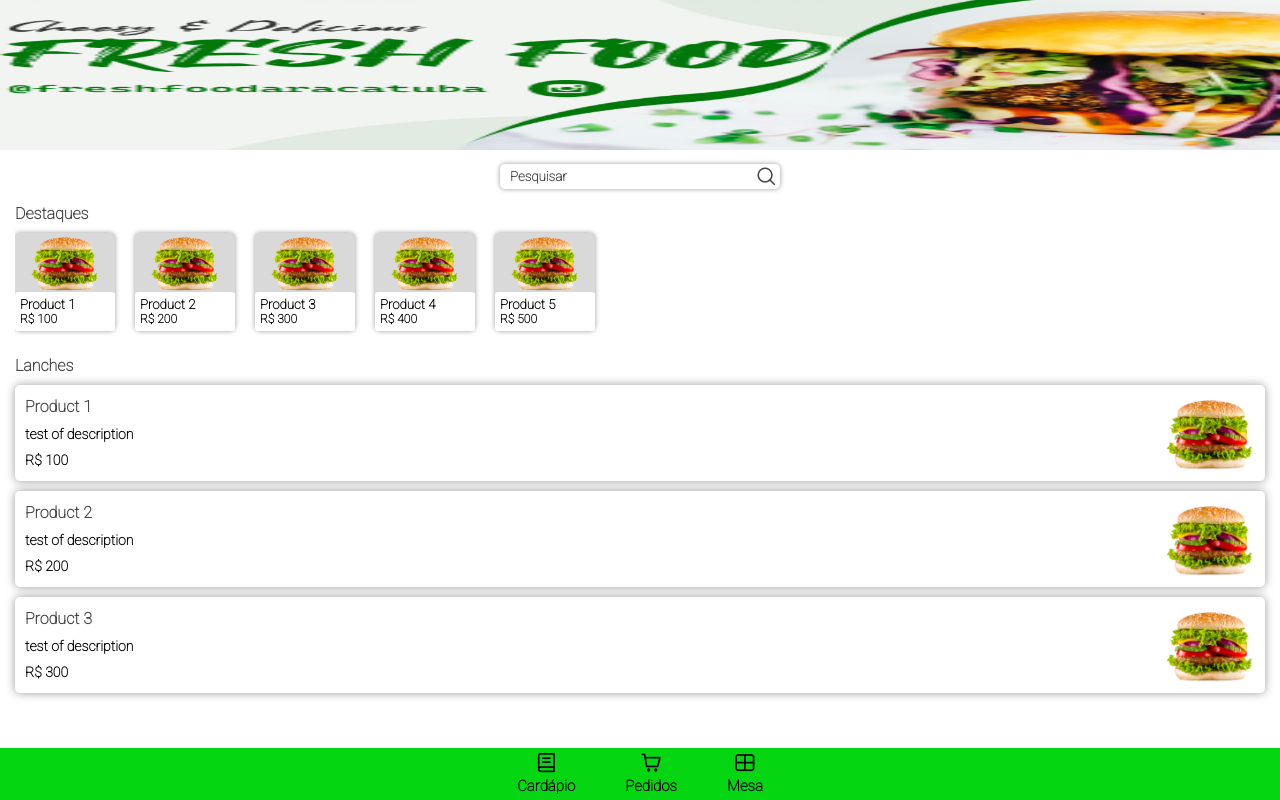
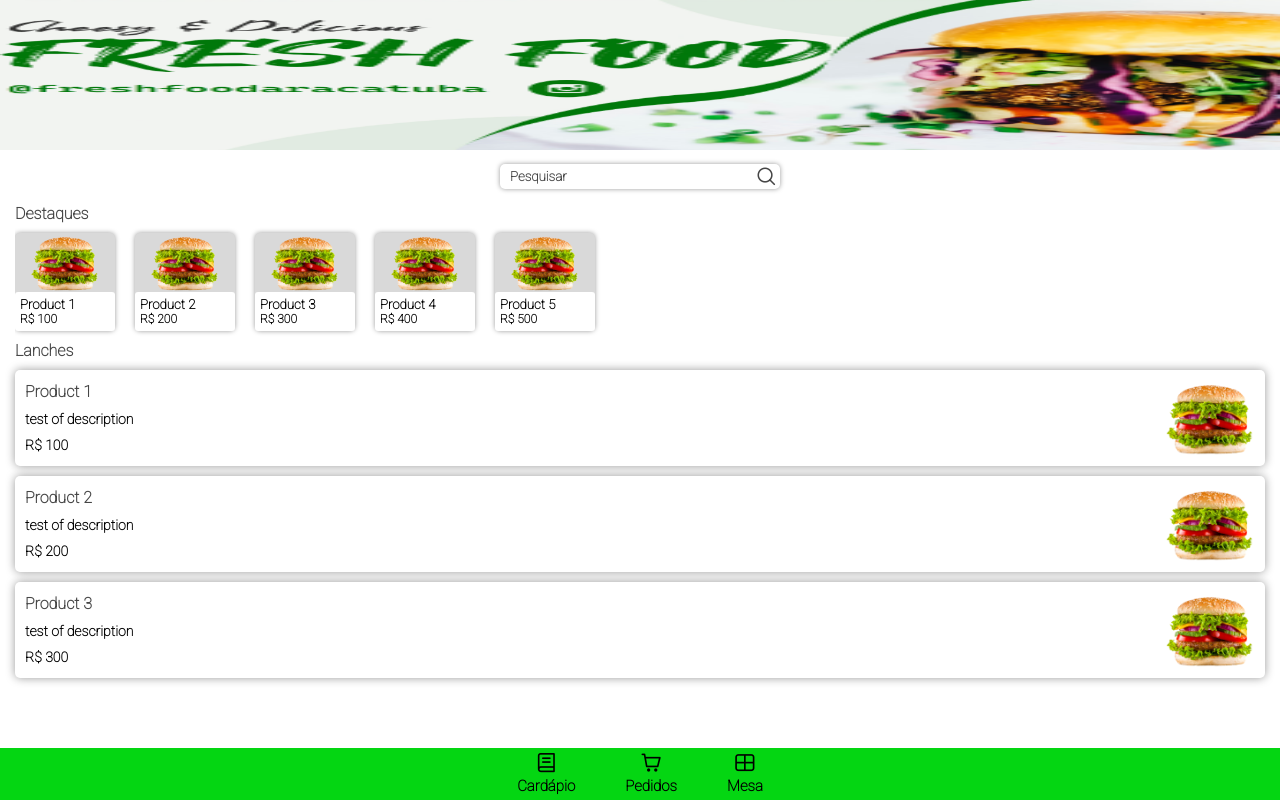
Before and after one commit to Gustavocp12/tcc-web-mobile-front, an Angular app: page / in a window 1280 px wide. Built offline with nearby package versions, Linux system fonts and the light colour scheme.

Commit message:
ajustes na estilização do home

```diff
--- a/src/app/modules/homeScreen/components/highlights/highlights.component.scss
+++ b/src/app/modules/homeScreen/components/highlights/highlights.component.scss
@@ -1,6 +1,4 @@
 section{
-  margin-top: 15px;
-  padding: 0 15px;
 
   .container{
     display: flex;
--- a/src/app/modules/homeScreen/components/products/products.component.scss
+++ b/src/app/modules/homeScreen/components/products/products.component.scss
@@ -1,6 +1,4 @@
 section{
-  margin-top: 15px;
-  padding: 0 15px;
 
   h4{
     color: #464646;
--- a/src/app/modules/homeScreen/home-screen.component.html
+++ b/src/app/modules/homeScreen/home-screen.component.html
@@ -1,4 +1,6 @@
 <app-header></app-header>
 <app-search></app-search>
-<app-highlights></app-highlights>
-<app-products></app-products>
+<section>
+  <app-highlights></app-highlights>
+  <app-products></app-products>
+</section>
--- a/src/app/modules/homeScreen/home-screen.component.scss
+++ b/src/app/modules/homeScreen/home-screen.component.scss
@@ -0,0 +1,4 @@
+section{
+  margin-top: 15px;
+  padding: 0 15px;
+}
```
